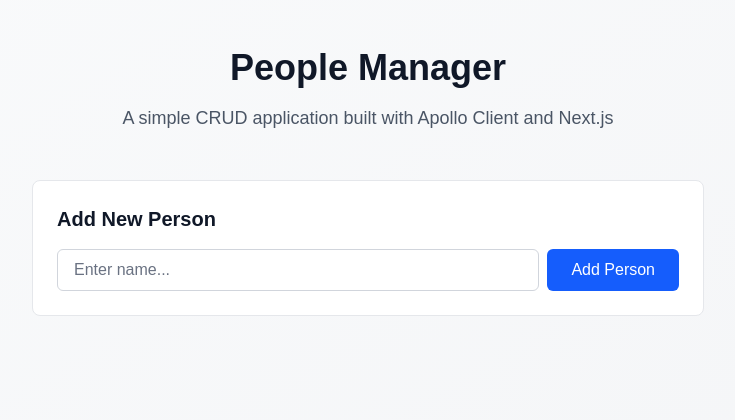
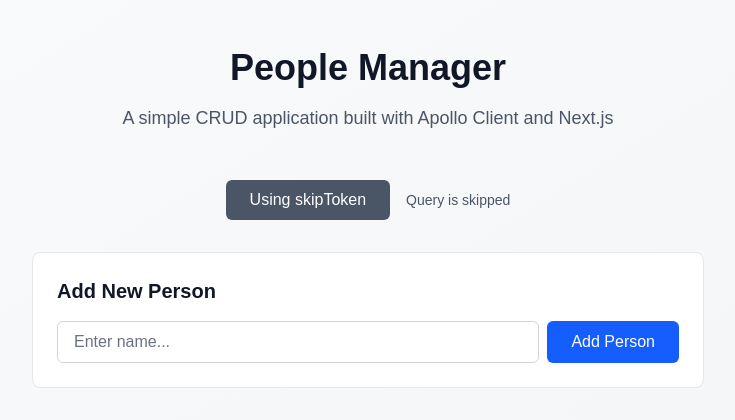
Before and after one commit to joshuawootonn/apollo-client-nextjs-sandbox, a Next.js app: page / in a window 1280 px wide. Shown: the top 420 px of the page, without its empty margins (272-1007 px from the left). Built offline with nearby package versions, Linux system fonts and the light colour scheme.

Commit message:
create repro

```diff
--- a/app/people-content.tsx
+++ b/app/people-content.tsx
@@ -1,6 +1,7 @@
 "use client";
 
 import { useBackgroundQuery, skipToken } from "@apollo/client/react";
+import { Suspense, useState } from "react";
 import { PeopleList } from "./components/PeopleList";
 import { PeopleInput } from "./components/PeopleInput";
 import { gql } from "@apollo/client";
@@ -21,9 +22,10 @@
 
 const randomId = Math.random().toString(36).substring(2, 11);
 export function PeopleContent() {
+  const [useSkipToken, setUseSkipToken] = useState(true);
   const [queryRef] = useBackgroundQuery<{ people: Person[] }>(
     GET_PEOPLE,
-    skipToken
+    useSkipToken ? skipToken : { variables: { id: randomId } }
   );
 
   return (
@@ -36,8 +38,31 @@
           </p>
         </div>
         <div className="space-y-8">
+          <div className="flex items-center justify-center gap-4">
+            <button
+              onClick={() => setUseSkipToken(!useSkipToken)}
+              className={`rounded-md px-6 py-2 font-medium transition-colors ${
+                useSkipToken
+                  ? "bg-gray-600 text-white hover:bg-gray-700"
+                  : "bg-blue-600 text-white hover:bg-blue-700"
+              }`}
+            >
+              {useSkipToken ? "Using skipToken" : "Using variables"}
+            </button>
+            <span className="text-sm text-gray-600">
+              {useSkipToken
+                ? "Query is skipped"
+                : `Query active with ID: ${randomId}`}
+            </span>
+          </div>
           <PeopleInput />
-          {queryRef && <PeopleList queryRef={queryRef} />}
+          <Suspense
+            fallback={
+              <div className="text-center text-gray-600">Loading...</div>
+            }
+          >
+            {queryRef && <PeopleList queryRef={queryRef} />}
+          </Suspense>
         </div>
       </div>
     </div>
```
